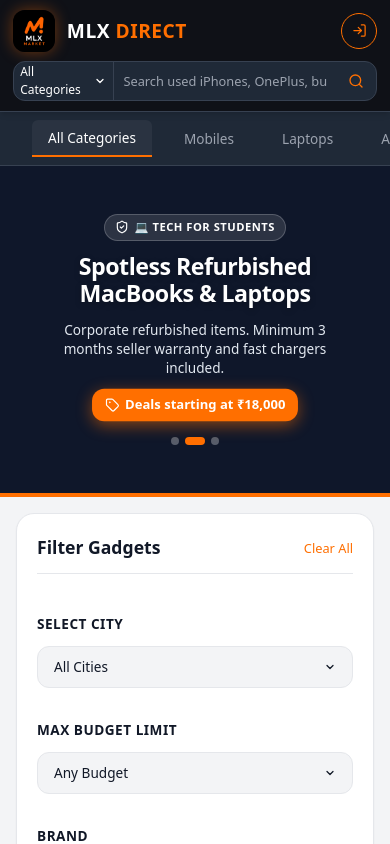
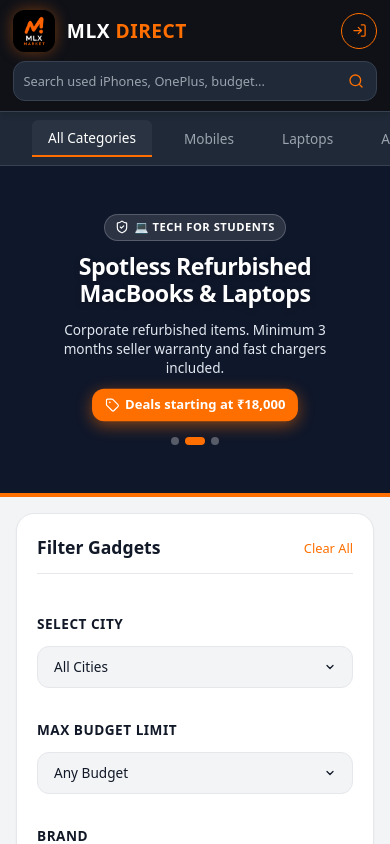
Before and after one commit to Afrafayas/MLX-webapp, a React (Vite) app in the folder frontend/: page / in a window 390 px wide. Shown: the top 844 px of the page. Built offline with nearby package versions, Linux system fonts and the light colour scheme.

Commit message:
feat: Hide category dropdown inside mobile header search bar to enable full-width search input

```diff
--- a/frontend/src/index.css
+++ b/frontend/src/index.css
@@ -2578,6 +2578,11 @@ a {
     display: none !important;
   }
 
+  /* Hide search bar category dropdown wrapper on mobile */
+  .header-search .custom-select-wrapper {
+    display: none !important;
+  }
+
   /* Make header action buttons smaller and circular/pill-shaped */
   .header-actions .action-btn {
     padding: 0.5rem !important;
@@ -2687,21 +2692,7 @@ a {
     overflow: hidden;
   }
 
-  .header-search .custom-select-wrapper {
-    width: 100px !important;
-    min-width: 100px !important;
-    flex-shrink: 0 !important;
-  }
-
-  .header-search .custom-select-trigger {
-    border: none !important;
-    border-right: 1px solid var(--dark-border) !important;
-    border-radius: 0 !important;
-    padding: 0.5rem 0.4rem !important;
-    font-size: 0.75rem !important;
-    height: 38px !important;
-    background: transparent !important;
-  }
+
 
   .header-search .search-input {
     border: none !important;
```
